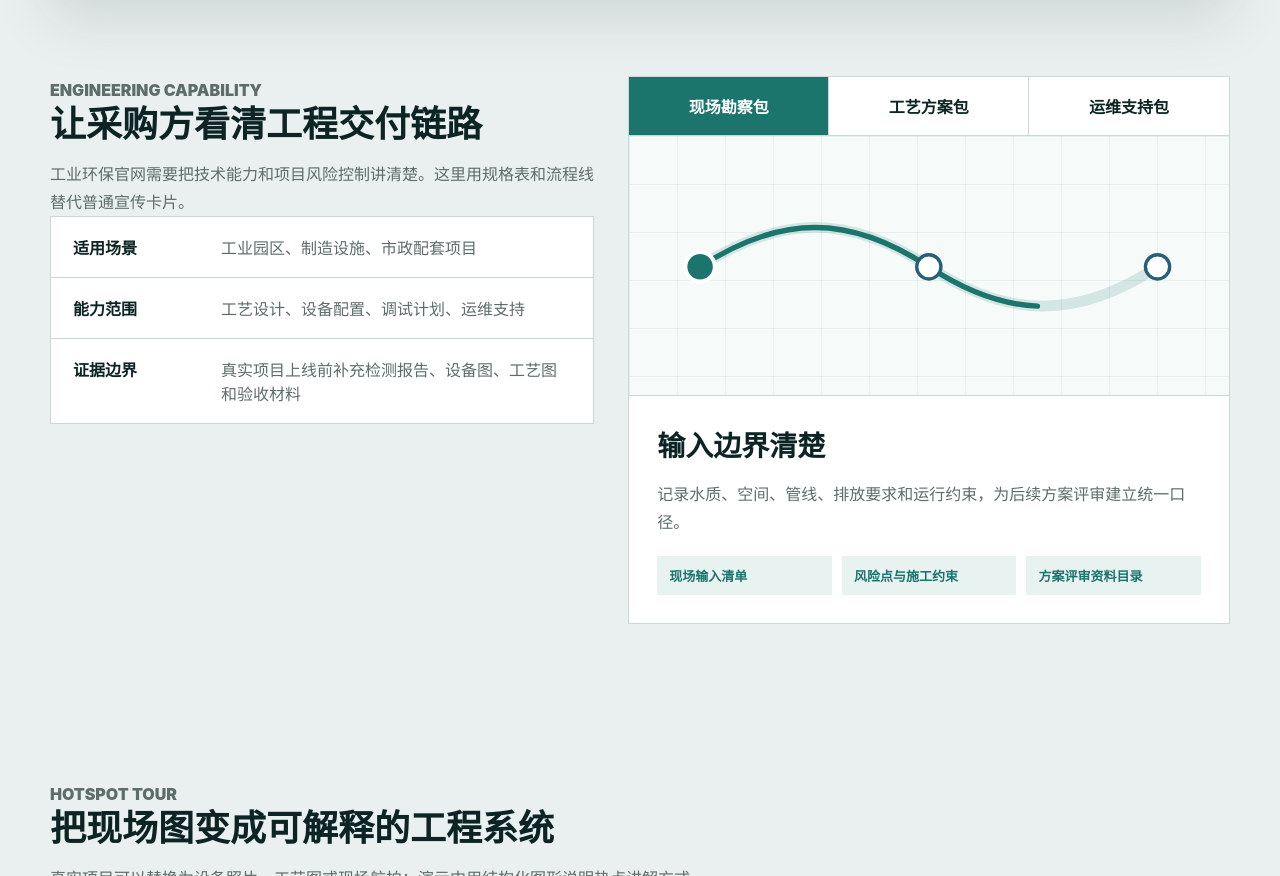
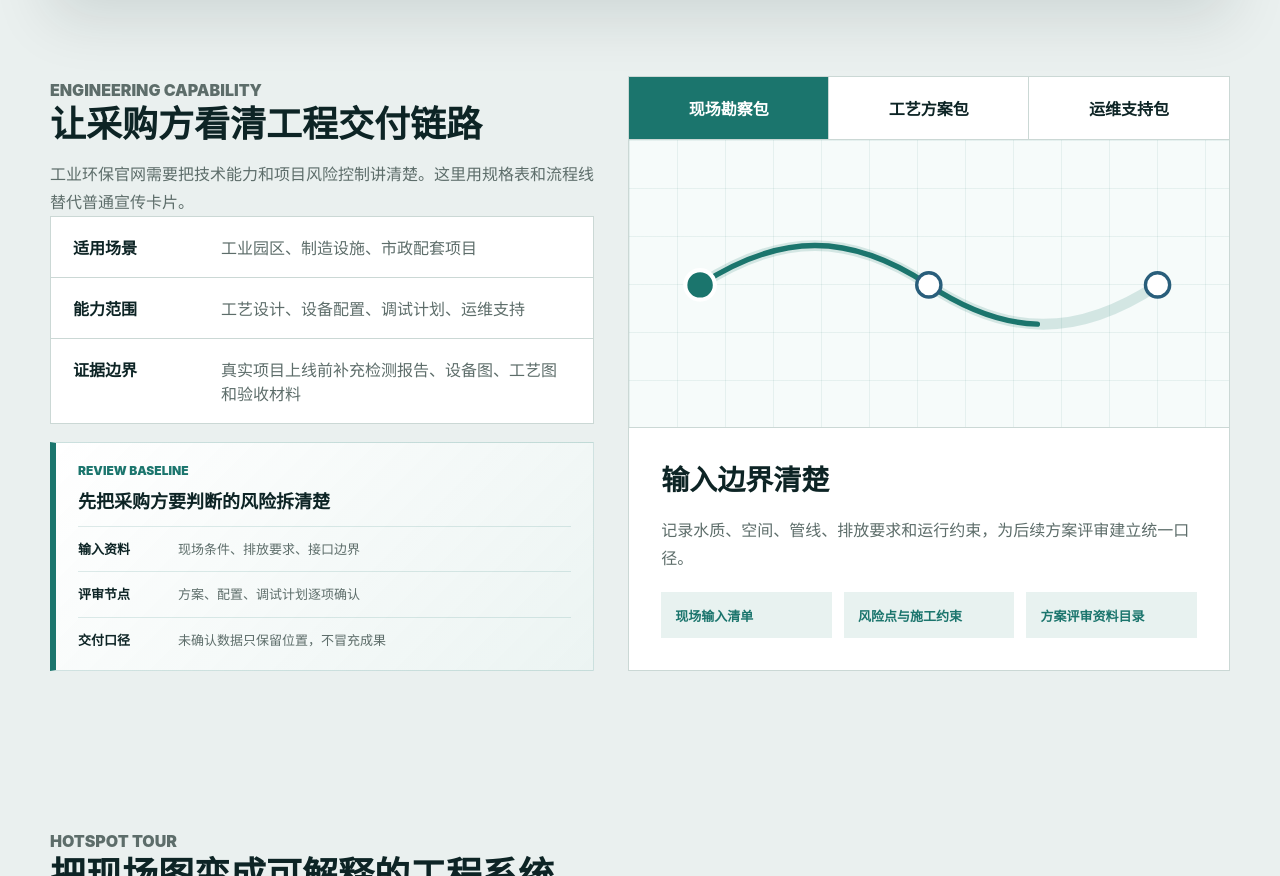
Before and after one commit to ChuluuMGL/business-website-skill, a website: page site/examples/industrial-green-tech/index.html in a window 1280 px wide. Shown: the part 894-1770 px from the top of the page. Drawn offline with Linux system fonts and the light colour scheme.

Commit message:
Polish industrial demo capability layout

```diff
--- a/site/examples/example-sites.css
+++ b/site/examples/example-sites.css
@@ -941,9 +941,14 @@ nav a:focus-visible {
 
 .industrial-layout {
   display: grid;
-  grid-template-columns: minmax(0, 0.85fr) minmax(420px, 1.15fr);
-  gap: 42px;
-  align-items: start;
+  grid-template-columns: minmax(0, 0.82fr) minmax(450px, 1.18fr);
+  gap: 46px;
+  align-items: stretch;
+}
+
+.industrial-layout > .section-head {
+  max-width: none;
+  margin-bottom: 0;
 }
 
 .spec-table {
@@ -971,7 +976,55 @@ nav a:focus-visible {
   color: var(--muted);
 }
 
+.engineering-checklist {
+  display: grid;
+  grid-template-columns: minmax(0, 1fr);
+  gap: 12px;
+  margin-top: 18px;
+  padding: 20px 22px;
+  border: 1px solid rgba(27, 117, 109, 0.2);
+  border-left: 6px solid var(--green);
+  background:
+    linear-gradient(135deg, rgba(255, 255, 255, 0.74), rgba(232, 242, 240, 0.84)),
+    var(--panel);
+}
+
+.engineering-checklist > span {
+  color: var(--green);
+  font-size: 12px;
+  font-weight: 900;
+  text-transform: uppercase;
+}
+
+.engineering-checklist > strong {
+  font-size: 18px;
+  line-height: 1.32;
+}
+
+.engineering-checklist div {
+  display: grid;
+  grid-template-columns: 86px 1fr;
+  gap: 14px;
+  padding-top: 12px;
+  border-top: 1px solid rgba(27, 117, 109, 0.14);
+}
+
+.engineering-checklist p {
+  margin: 0;
+  color: var(--muted);
+  font-size: 13px;
+  line-height: 1.58;
+}
+
+.engineering-checklist div p:first-child {
+  color: var(--ink);
+  font-weight: 900;
+}
+
 .industrial-tabs {
+  align-self: stretch;
+  display: grid;
+  grid-template-rows: auto minmax(240px, 1fr) auto;
   border: 1px solid var(--line);
   background: var(--panel);
 }
@@ -983,7 +1036,8 @@ nav a:focus-visible {
 }
 
 .tab-list button {
-  min-height: 58px;
+  min-height: 62px;
+  padding: 0 16px;
   border: 0;
   border-right: 1px solid var(--line);
   background: transparent;
@@ -1003,7 +1057,7 @@ nav a:focus-visible {
 
 .industrial-map {
   position: relative;
-  min-height: 260px;
+  min-height: 252px;
   overflow: hidden;
   border-bottom: 1px solid var(--line);
   background:
@@ -1060,12 +1114,13 @@ nav a:focus-visible {
 
 .tab-panel {
   display: none;
-  padding: 28px;
+  padding: 30px 32px 32px;
 }
 
 .tab-panel.is-active {
   display: grid;
-  gap: 16px;
+  gap: 18px;
+  align-content: start;
 }
 
 .tab-panel h3 {
@@ -1082,14 +1137,17 @@ nav a:focus-visible {
 .tab-panel ul {
   display: grid;
   grid-template-columns: repeat(3, minmax(0, 1fr));
-  gap: 10px;
-  margin: 4px 0 0;
+  gap: 12px;
+  margin: 2px 0 0;
   padding: 0;
   list-style: none;
 }
 
 .tab-panel li {
-  padding: 10px 12px;
+  display: flex;
+  align-items: center;
+  min-height: 46px;
+  padding: 10px 14px;
   background: #e8f2f0;
   color: var(--green);
   font-size: 13px;
--- a/site/examples/industrial-green-tech/index.html
+++ b/site/examples/industrial-green-tech/index.html
@@ -110,6 +110,22 @@
             <div><strong>适用场景</strong><span>工业园区、制造设施、市政配套项目</span></div>
             <div><strong>能力范围</strong><span>工艺设计、设备配置、调试计划、运维支持</span></div>
             <div><strong>证据边界</strong><span>真实项目上线前补充检测报告、设备图、工艺图和验收材料</span></div>
+          </div>
+          <div class="engineering-checklist" aria-label="工程官网审查口径">
+            <span>Review baseline</span>
+            <strong>先把采购方要判断的风险拆清楚</strong>
+            <div>
+              <p>输入资料</p>
+              <p>现场条件、排放要求、接口边界</p>
+            </div>
+            <div>
+              <p>评审节点</p>
+              <p>方案、配置、调试计划逐项确认</p>
+            </div>
+            <div>
+              <p>交付口径</p>
+              <p>未确认数据只保留位置，不冒充成果</p>
+            </div>
           </div>
         </div>
         <div class="industrial-tabs reveal" data-tabs>
```
